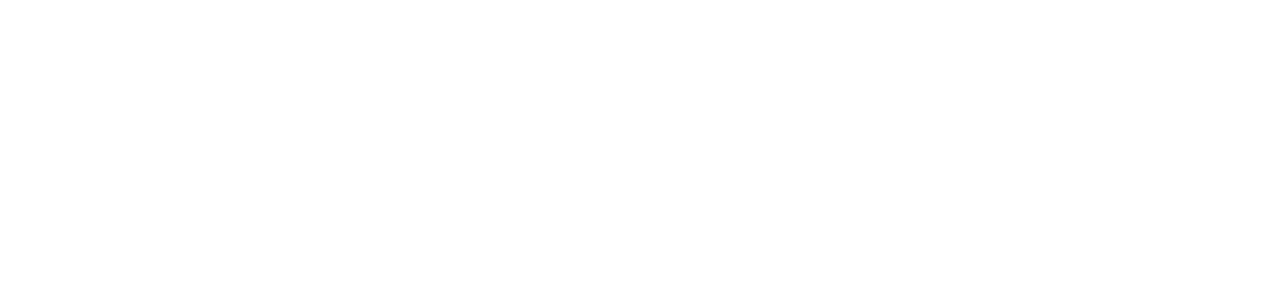
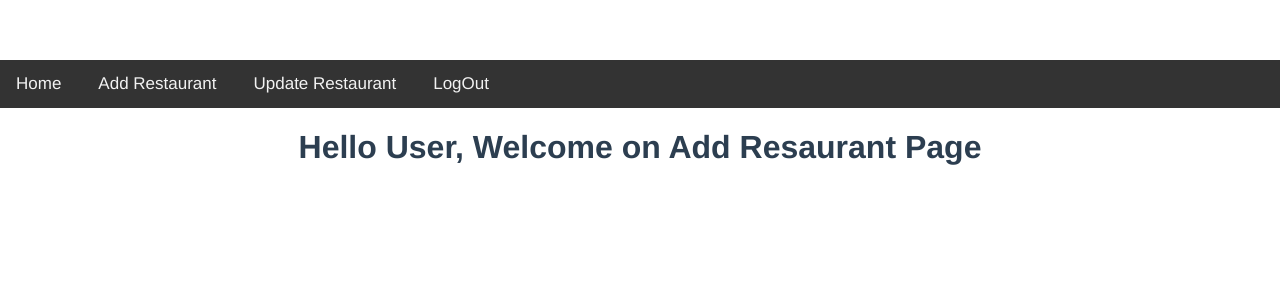
Before and after one commit to evansroy/restaurant-management, a Vue app: page /add in a window 1280 px wide. Before the commit this address had no page. Shown: the top 300 px of the page. Built offline with nearby package versions, Linux system fonts and the light colour scheme; sample sign-in values are in the browser's storage.

Commit message:
Add Add and Update View

```diff
--- /dev/null
+++ b/src/components/Add.vue
@@ -0,0 +1,21 @@
+<template>
+    <Header/>
+    <h1>Hello User, Welcome on Add Resaurant Page</h1>
+</template>
+<script>
+    import Header from './Header.vue'
+    export default {
+        name:'AddView',
+        components:{
+            Header
+        },
+        mounted()
+            {
+                let user = localStorage.getItem('user-info');
+                if(!user)
+                {
+                    this.$router.push({name:'SignUp'})
+                }
+            }
+    }
+</script>
--- a/src/components/Header.vue
+++ b/src/components/Header.vue
@@ -1,8 +1,9 @@
 <template>
     <div class="nav">
-        <a href="#">Home</a>
-        <a href="">Add Restaurant</a>
-        <a href="">Update Restaurant</a>
+
+        <router-link to="/">Home</router-link>
+        <router-link to="/add">Add Restaurant</router-link>
+        <router-link to="/update">Update Restaurant</router-link>
         <a href="" @click="logOut">LogOut</a>
     </div>
 </template>
--- /dev/null
+++ b/src/components/Update.vue
@@ -0,0 +1,21 @@
+<template>
+    <Header/>
+    <h1>Hello User, Welcome on Update View Page</h1>
+</template>
+<script>
+    import Header from './Header.vue'
+    export default {
+        name:'UpdateView',
+        components:{
+            Header
+        },
+        mounted()
+            {
+                let user = localStorage.getItem('user-info');
+                if(!user)
+                {
+                    this.$router.push({name:'SignUp'})
+                }
+            }
+    }
+</script>
--- a/src/routers.js
+++ b/src/routers.js
@@ -2,6 +2,8 @@
 import SignUp from "./components/SignUp.vue";
 import { createRouter, createWebHistory } from "vue-router";
 import LogIn from './components/LogIn.vue';
+import Add from './components/Add.vue';
+import Update from './components/Update.vue';
 const routes = [
   {
     name: "Home",
@@ -17,6 +19,16 @@
     name: "LogIn",
     component:LogIn,
     path: "/log-in",
+  },
+  {
+    name: "Add",
+    component:Add,
+    path: "/add",
+  },
+  {
+    name: "Update",
+    component:Update,
+    path: "/update",
   }
 
 ];
```
